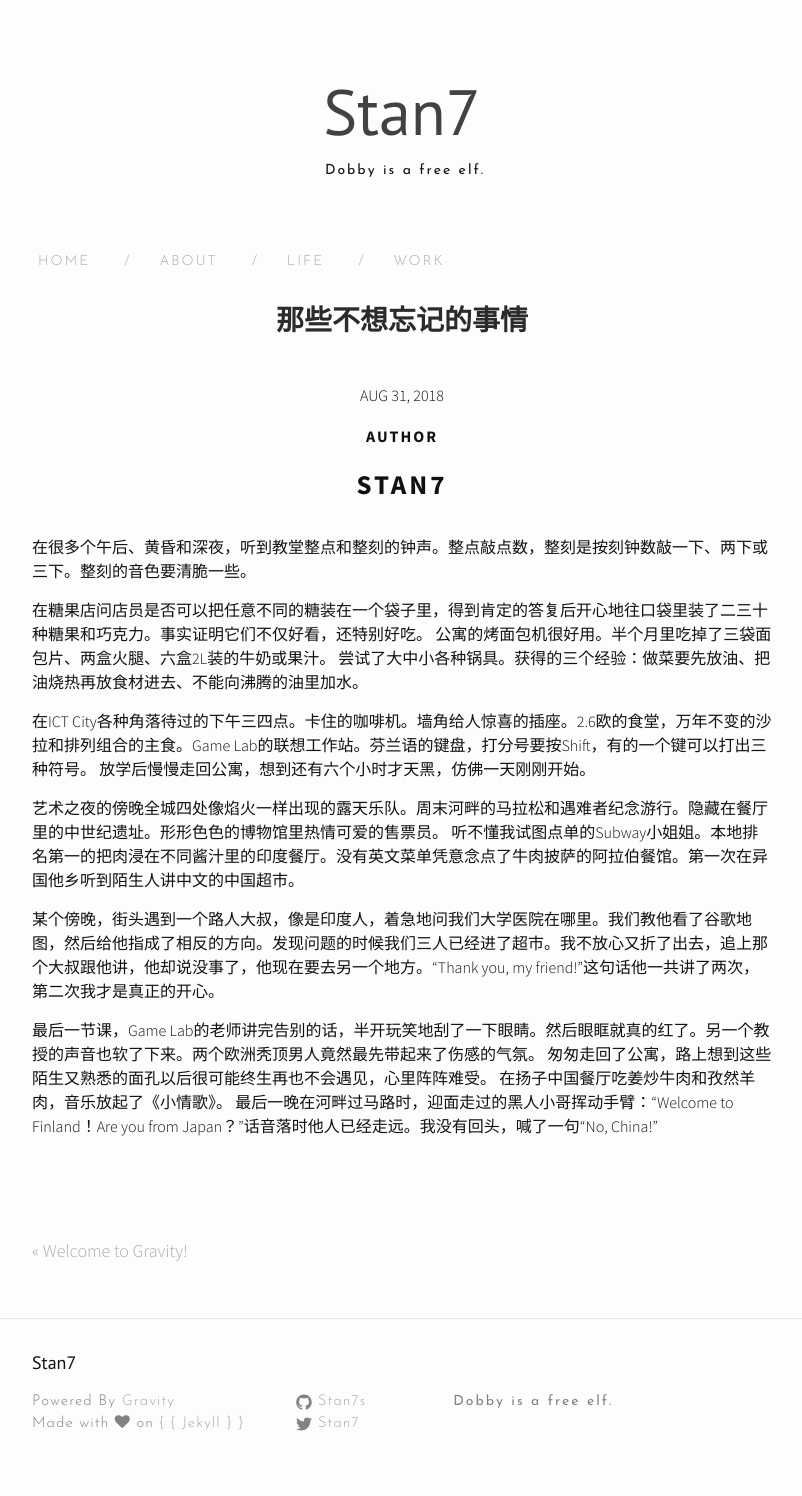
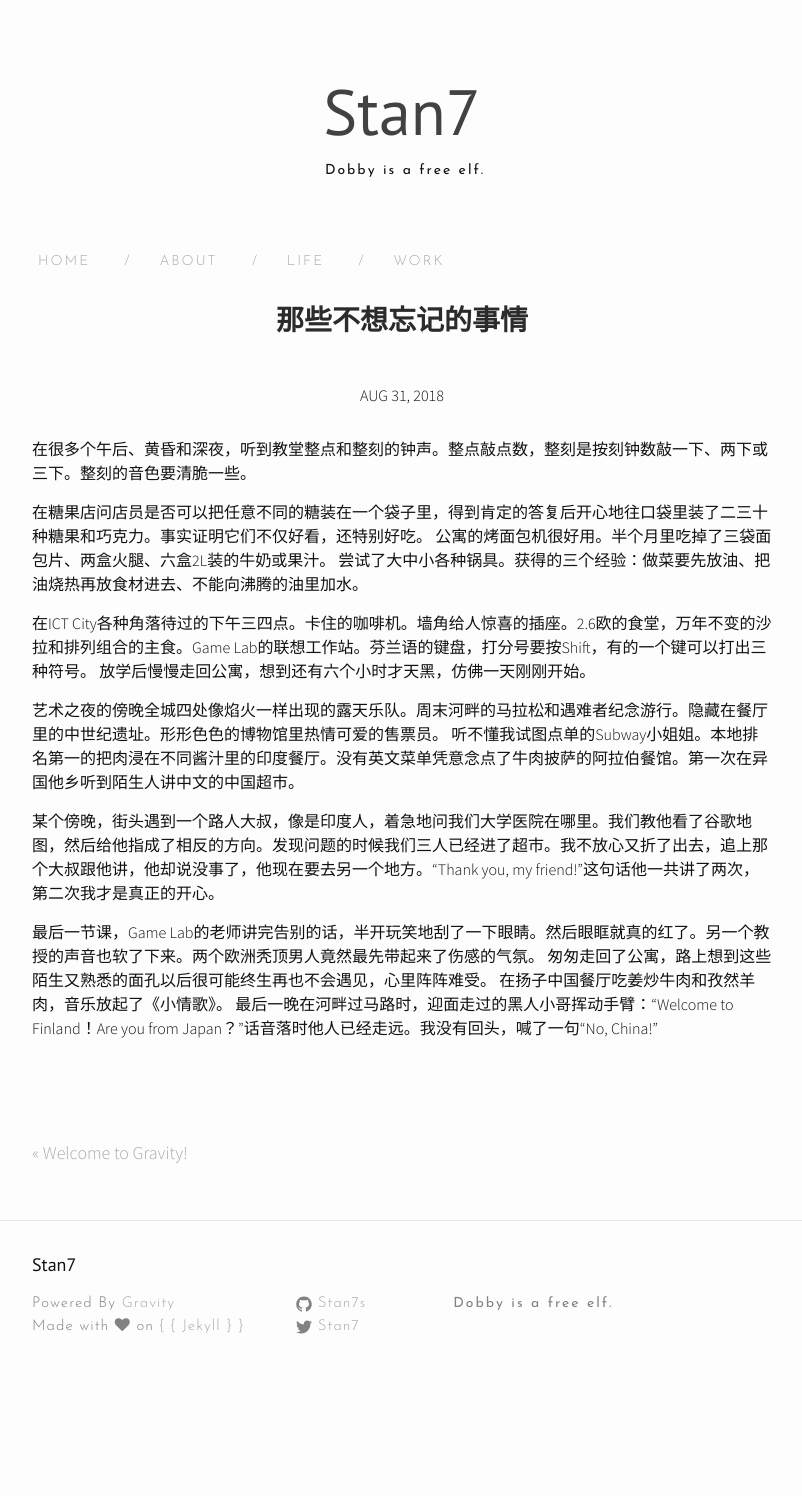
Before and after one commit to Stan7s/stan7s.github.io, a Jekyll site: the page built from _posts/2018-08-31-00.markdown, in a window 1280 px wide. Shown: the whole page, without its empty margins (238-1040 px from the left). Built offline with Jekyll 4.4.1, drawn with Linux system fonts in a browser that asks for light colours; nearby versions of some CDN libraries; after the commit the page ends 1398 px from its top, so only the background shows below that.

Commit message:
Update post.html

```diff
--- a/_layouts/post.html
+++ b/_layouts/post.html
@@ -8,14 +8,6 @@ layout: default
     <h1 class="post-title" itemprop="name headline"><a class="post-title-link"  href="{{page.url}}">{{ page.title }}</a></h1>
     <br/>
   <center>  <p class="post-meta"><time datetime="{{ page.date | date_to_xmlschema }}" itemprop="datePublished">{{ page.date | date: "%b %-d, %Y" }}</time></p>
-    {% if page.author %}
-     <div class="">
-       <center><p ><strong><span class="authorKeyword">Author</span><span class="small-site-title"> <h2 style="letter-spacing: 3px !important;
-       text-transform: uppercase !important;">{{page.author}}</h2></span></strong></p></center>
-
-     </div>
-     {% endif %}
-   </center>
   </header>
 
   <div class="post-content" itemprop="articleBody">
```
